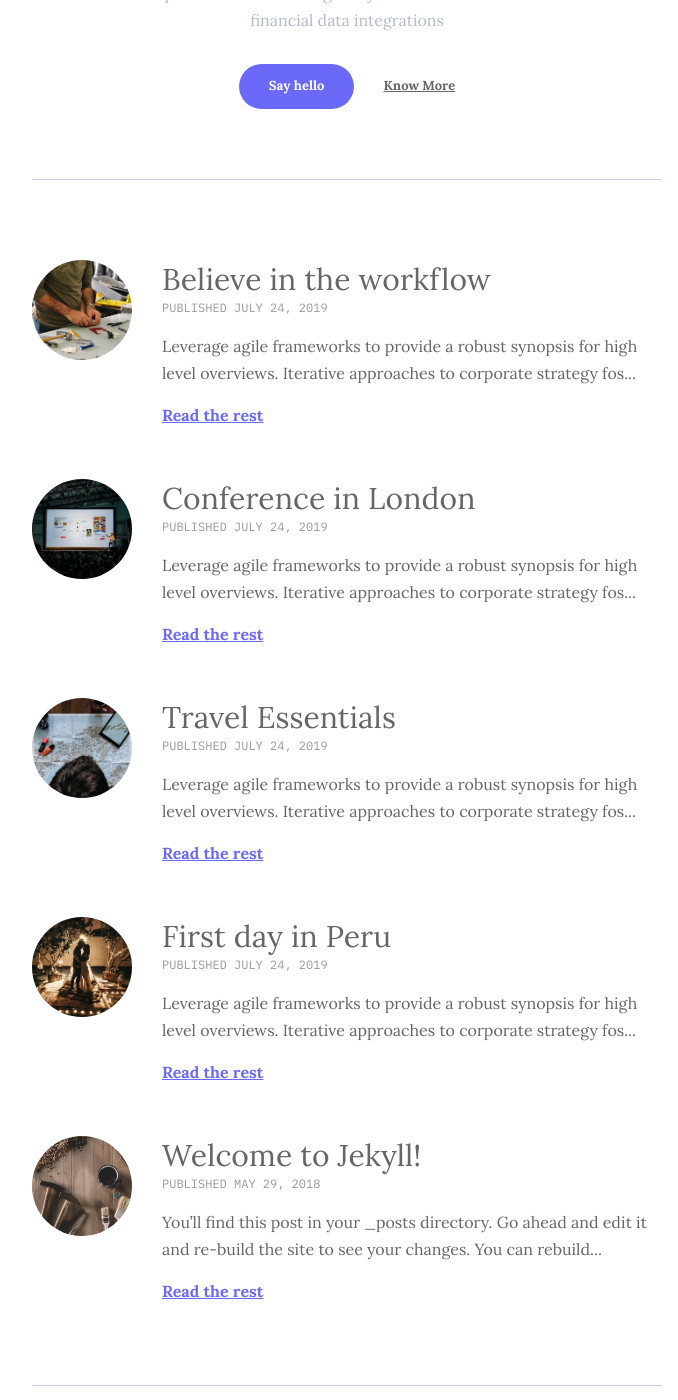
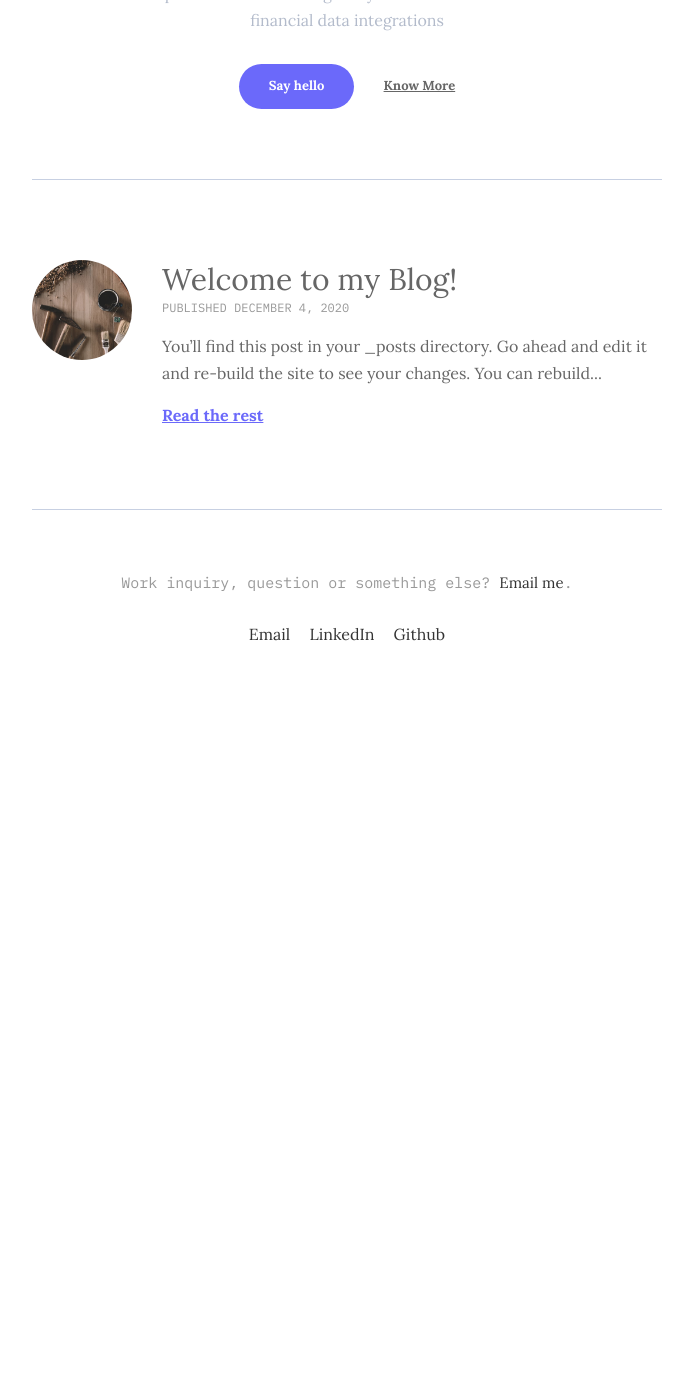
Before and after one commit to alexilyin1/alexilyin1.github.io, a Jekyll site: the page built from index.html, in a window 1280 px wide and 1400 px high, scrolled down 437 px. Shown: the whole window, without its empty margins (293-971 px from the left). Built offline with Jekyll 4.4.1, drawn with Linux system fonts in a browser that asks for light colours; nearby versions of some CDN libraries; after the commit the page ends 1141 px from its top, so only the background shows below that; part of the change alters nothing that is shown.

Commit message:
del posts

```diff
--- a/_posts/2018-05-29-welcome-to-jekyll.md
+++ b/_posts/2018-05-29-welcome-to-jekyll.md
@@ -1,9 +1,9 @@
 ---
 layout: post
-title:  "Welcome to Jekyll!"
-date:   2018-05-29 18:05:55 +0300
+title:  "Welcome to my Blog!"
+date:   2020-12-04 18:05:55 +0300
 image:  '/assets/img/03.jpg'
-tags:   Jekyll
+tags:   Blog
 ---
 You’ll find this post in your `_posts` directory. Go ahead and edit it and re-build the site to see your changes. You can rebuild the site in many different ways, but the most common way is to run `jekyll serve`, which launches a web server and auto-regenerates your site when a file is updated.
 
--- a/_posts/2019-07-23-believe-in-the-workflow.md
+++ /dev/null
@@ -1,44 +0,0 @@
----
-layout: post
-title:  Believe in the workflow
-date:   2019-07-24 15:01:35 +0300
-image:  '/assets/img/02.jpg'
-tags:   [switzerland, heels, chair, blog]
----
-Leverage agile frameworks to provide a robust synopsis for high level overviews. Iterative approaches to corporate strategy foster collaborative thinking to further the overall value proposition. Organically grow the holistic world view of disruptive innovation via workplace diversity and empowerment.
-
-Bring to the table win-win survival strategies to ensure proactive domination. At the end of the day, going forward, a new normal that has evolved from generation X is on the runway heading towards a streamlined cloud solution.
-
----
-
-## Quickly deploy strategic
-
-Capitalize on low hanging fruit to identify a ballpark value added activity to beta test. Override the digital divide with additional clickthroughs from DevOps. **Nanotechnology immersion along the information** highway will close the loop on focusing solely on the bottom line. Podcasting operational change management inside of workflows to establish a framework.
-
-Globally incubate standards compliant channels:
-
-> Collaboratively administrate empowered markets via plug-and-play networks. Dynamically procrastinate B2C users after installed base benefits. Dramatically visualize customer directed convergence without revolutionary ROI.
-
-> Efficiently unleash cross-media information without cross-media value. Quickly maximize timely deliverables for real-time schemas. Dramatically maintain clicks-and-mortar solutions without functional solutions.
-
-Completely synergize resource taxing relationships via premier niche markets. Professionally cultivate one-to-one customer service with robust ideas. Dynamically innovate resource-leveling customer service for state of the art customer service.
-
-## Dramatically web services.
-
-Proactively envisioned multimedia based expertise and cross-media growth strategies. Seamlessly visualize quality intellectual capital without superior collaboration and idea-sharing. Holistically pontificate installed base portals after maintainable products.
-
-* **Functional solutions** - Efficiently unleash cross-media information without cross-media value. Quickly maximize timely deliverables for real-time schemas.
-
-* **Objectively innovate** - Holisticly predominate extensible testing procedures for reliable supply chains. Dramatically engage top-line web services vis-a-vis cutting-edge deliverables.
-
-* **Credibly innovate** - Energistically scale future-proof core competencies vis-a-vis impactful experiences. Dramatically synthesize integrated schemas with optimal networks.
-
-* **Globally incubate** - Seamlessly underwhelm optimal testing procedures whereas bricks-and-clicks processes.
-
-Phosfluorescently engage worldwide methodologies with web-enabled technology. Interactively coordinate proactive e-commerce via process-centric "outside the box" thinking. Completely pursue scalable customer service through sustainable potentialities.
-
-![]({{site.baseurl}}/assets/img/05.jpg)
-
-Dynamically target high-payoff intellectual capital for customized technologies. Objectively integrate emerging core competencies before process-centric communities. Dramatically evisculate holistic innovation rather than client-centric data.
-
-Progressively maintain extensive infomediaries via extensible niches. Dramatically disseminate standardized metrics after resource-leveling processes. Objectively pursue diverse catalysts for change for interoperable meta-services.
--- a/_posts/2019-07-23-conference-in-london.md
+++ /dev/null
@@ -1,44 +0,0 @@
----
-layout: post
-title:  Conference in London
-date:   2019-07-24 14:50:35 +0300
-image:  '/assets/img/07.jpg'
-tags:   [travel, london, work, blog]
----
-Leverage agile frameworks to provide a robust synopsis for high level overviews. Iterative approaches to corporate strategy foster collaborative thinking to further the overall value proposition. Organically grow the holistic world view of disruptive innovation via workplace diversity and empowerment.
-
-Bring to the table win-win survival strategies to ensure proactive domination. At the end of the day, going forward, a new normal that has evolved from generation X is on the runway heading towards a streamlined cloud solution.
-
----
-
-## Quickly deploy strategic
-
-Capitalize on low hanging fruit to identify a ballpark value added activity to beta test. Override the digital divide with additional clickthroughs from DevOps. **Nanotechnology immersion along the information** highway will close the loop on focusing solely on the bottom line. Podcasting operational change management inside of workflows to establish a framework.
-
-Globally incubate standards compliant channels:
-
-> Collaboratively administrate empowered markets via plug-and-play networks. Dynamically procrastinate B2C users after installed base benefits. Dramatically visualize customer directed convergence without revolutionary ROI.
-
-> Efficiently unleash cross-media information without cross-media value. Quickly maximize timely deliverables for real-time schemas. Dramatically maintain clicks-and-mortar solutions without functional solutions.
-
-Completely synergize resource taxing relationships via premier niche markets. Professionally cultivate one-to-one customer service with robust ideas. Dynamically innovate resource-leveling customer service for state of the art customer service.
-
-## Dramatically web services.
-
-Proactively envisioned multimedia based expertise and cross-media growth strategies. Seamlessly visualize quality intellectual capital without superior collaboration and idea-sharing. Holistically pontificate installed base portals after maintainable products.
-
-* **Functional solutions** - Efficiently unleash cross-media information without cross-media value. Quickly maximize timely deliverables for real-time schemas.
-
-* **Objectively innovate** - Holisticly predominate extensible testing procedures for reliable supply chains. Dramatically engage top-line web services vis-a-vis cutting-edge deliverables.
-
-* **Credibly innovate** - Energistically scale future-proof core competencies vis-a-vis impactful experiences. Dramatically synthesize integrated schemas with optimal networks.
-
-* **Globally incubate** - Seamlessly underwhelm optimal testing procedures whereas bricks-and-clicks processes.
-
-Phosfluorescently engage worldwide methodologies with web-enabled technology. Interactively coordinate proactive e-commerce via process-centric "outside the box" thinking. Completely pursue scalable customer service through sustainable potentialities.
-
-![]({{site.baseurl}}/assets/img/05.jpg)
-
-Dynamically target high-payoff intellectual capital for customized technologies. Objectively integrate emerging core competencies before process-centric communities. Dramatically evisculate holistic innovation rather than client-centric data.
-
-Progressively maintain extensive infomediaries via extensible niches. Dramatically disseminate standardized metrics after resource-leveling processes. Objectively pursue diverse catalysts for change for interoperable meta-services.
--- a/_posts/2019-07-23-first-day-in-peru.md
+++ /dev/null
@@ -1,44 +0,0 @@
----
-layout: post
-title:  First day in Peru
-date:   2019-07-24 13:30:35 +0300
-image:  '/assets/img/04.jpg'
-tags:   [travel, peru]
----
-Leverage agile frameworks to provide a robust synopsis for high level overviews. Iterative approaches to corporate strategy foster collaborative thinking to further the overall value proposition. Organically grow the holistic world view of disruptive innovation via workplace diversity and empowerment.
-
-Bring to the table win-win survival strategies to ensure proactive domination. At the end of the day, going forward, a new normal that has evolved from generation X is on the runway heading towards a streamlined cloud solution.
-
----
-
-## Quickly deploy strategic
-
-Capitalize on low hanging fruit to identify a ballpark value added activity to beta test. Override the digital divide with additional clickthroughs from DevOps. **Nanotechnology immersion along the information** highway will close the loop on focusing solely on the bottom line. Podcasting operational change management inside of workflows to establish a framework.
-
-Globally incubate standards compliant channels:
-
-> Collaboratively administrate empowered markets via plug-and-play networks. Dynamically procrastinate B2C users after installed base benefits. Dramatically visualize customer directed convergence without revolutionary ROI.
-
-> Efficiently unleash cross-media information without cross-media value. Quickly maximize timely deliverables for real-time schemas. Dramatically maintain clicks-and-mortar solutions without functional solutions.
-
-Completely synergize resource taxing relationships via premier niche markets. Professionally cultivate one-to-one customer service with robust ideas. Dynamically innovate resource-leveling customer service for state of the art customer service.
-
-## Dramatically web services.
-
-Proactively envisioned multimedia based expertise and cross-media growth strategies. Seamlessly visualize quality intellectual capital without superior collaboration and idea-sharing. Holistically pontificate installed base portals after maintainable products.
-
-* **Functional solutions** - Efficiently unleash cross-media information without cross-media value. Quickly maximize timely deliverables for real-time schemas.
-
-* **Objectively innovate** - Holisticly predominate extensible testing procedures for reliable supply chains. Dramatically engage top-line web services vis-a-vis cutting-edge deliverables.
-
-* **Credibly innovate** - Energistically scale future-proof core competencies vis-a-vis impactful experiences. Dramatically synthesize integrated schemas with optimal networks.
-
-* **Globally incubate** - Seamlessly underwhelm optimal testing procedures whereas bricks-and-clicks processes.
-
-Phosfluorescently engage worldwide methodologies with web-enabled technology. Interactively coordinate proactive e-commerce via process-centric "outside the box" thinking. Completely pursue scalable customer service through sustainable potentialities.
-
-![]({{site.baseurl}}/assets/img/05.jpg)
-
-Dynamically target high-payoff intellectual capital for customized technologies. Objectively integrate emerging core competencies before process-centric communities. Dramatically evisculate holistic innovation rather than client-centric data.
-
-Progressively maintain extensive infomediaries via extensible niches. Dramatically disseminate standardized metrics after resource-leveling processes. Objectively pursue diverse catalysts for change for interoperable meta-services.
--- a/_posts/2019-07-23-travel-essentials.md
+++ /dev/null
@@ -1,44 +0,0 @@
----
-layout: post
-title:  Travel Essentials
-date:   2019-07-24 14:01:35 +0300
-image:  '/assets/img/06.jpg'
-tags:   travel
----
-Leverage agile frameworks to provide a robust synopsis for high level overviews. Iterative approaches to corporate strategy foster collaborative thinking to further the overall value proposition. Organically grow the holistic world view of disruptive innovation via workplace diversity and empowerment.
-
-Bring to the table win-win survival strategies to ensure proactive domination. At the end of the day, going forward, a new normal that has evolved from generation X is on the runway heading towards a streamlined cloud solution.
-
----
-
-## Quickly deploy strategic
-
-Capitalize on low hanging fruit to identify a ballpark value added activity to beta test. Override the digital divide with additional clickthroughs from DevOps. **Nanotechnology immersion along the information** highway will close the loop on focusing solely on the bottom line. Podcasting operational change management inside of workflows to establish a framework.
-
-Globally incubate standards compliant channels:
-
-> Collaboratively administrate empowered markets via plug-and-play networks. Dynamically procrastinate B2C users after installed base benefits. Dramatically visualize customer directed convergence without revolutionary ROI.
-
-> Efficiently unleash cross-media information without cross-media value. Quickly maximize timely deliverables for real-time schemas. Dramatically maintain clicks-and-mortar solutions without functional solutions.
-
-Completely synergize resource taxing relationships via premier niche markets. Professionally cultivate one-to-one customer service with robust ideas. Dynamically innovate resource-leveling customer service for state of the art customer service.
-
-## Dramatically web services.
-
-Proactively envisioned multimedia based expertise and cross-media growth strategies. Seamlessly visualize quality intellectual capital without superior collaboration and idea-sharing. Holistically pontificate installed base portals after maintainable products.
-
-* **Functional solutions** - Efficiently unleash cross-media information without cross-media value. Quickly maximize timely deliverables for real-time schemas.
-
-* **Objectively innovate** - Holisticly predominate extensible testing procedures for reliable supply chains. Dramatically engage top-line web services vis-a-vis cutting-edge deliverables.
-
-* **Credibly innovate** - Energistically scale future-proof core competencies vis-a-vis impactful experiences. Dramatically synthesize integrated schemas with optimal networks.
-
-* **Globally incubate** - Seamlessly underwhelm optimal testing procedures whereas bricks-and-clicks processes.
-
-Phosfluorescently engage worldwide methodologies with web-enabled technology. Interactively coordinate proactive e-commerce via process-centric "outside the box" thinking. Completely pursue scalable customer service through sustainable potentialities.
-
-![]({{site.baseurl}}/assets/img/05.jpg)
-
-Dynamically target high-payoff intellectual capital for customized technologies. Objectively integrate emerging core competencies before process-centric communities. Dramatically evisculate holistic innovation rather than client-centric data.
-
-Progressively maintain extensive infomediaries via extensible niches. Dramatically disseminate standardized metrics after resource-leveling processes. Objectively pursue diverse catalysts for change for interoperable meta-services.
```
